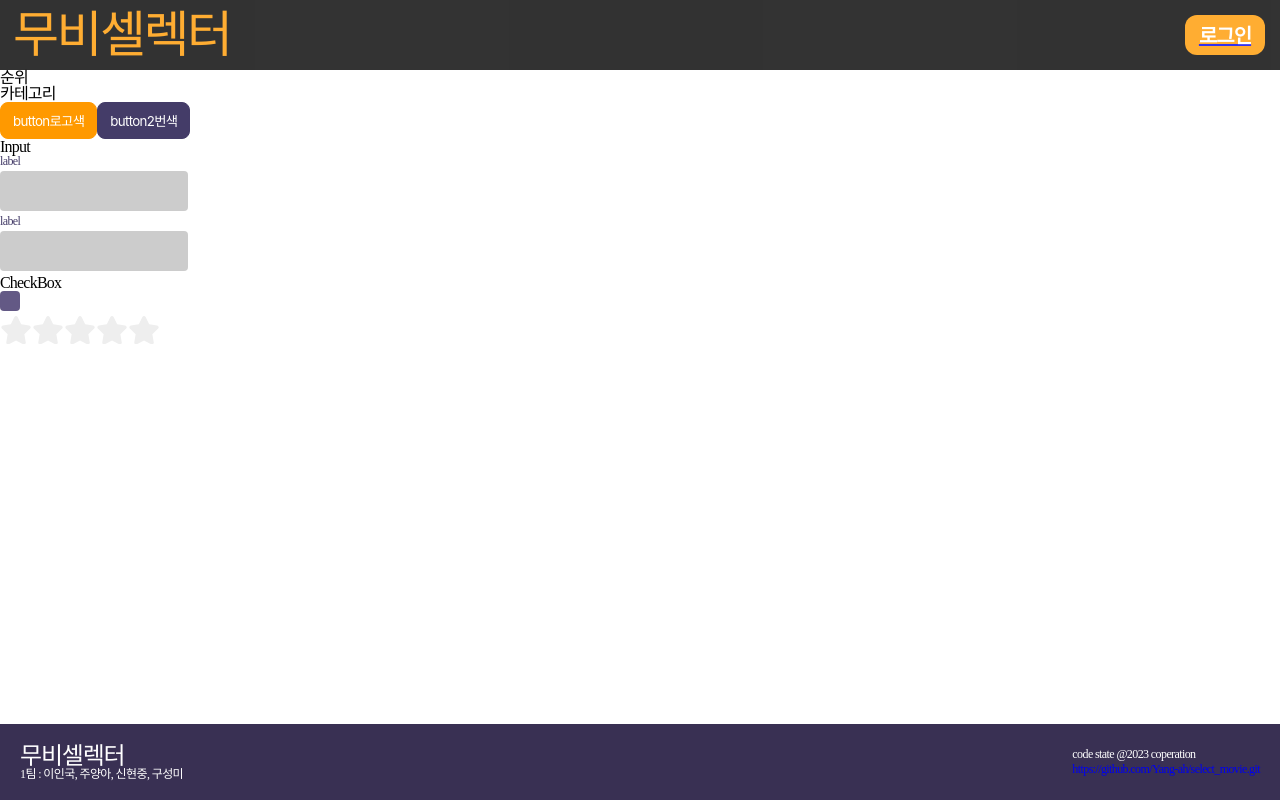
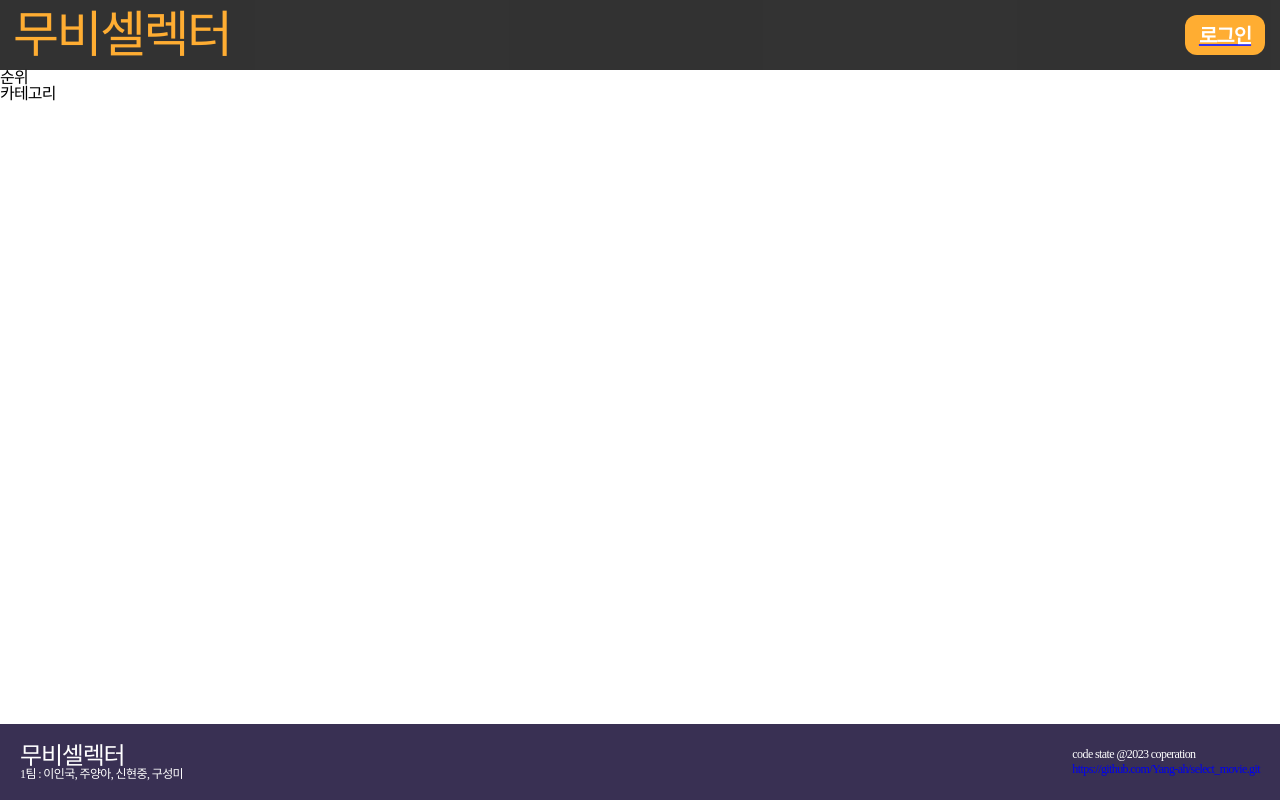
Before and after one commit to Yang-ah/select_movie, a React (Create React App) app: page / in a window 1280 px wide. Built offline with nearby package versions, Linux system fonts and the light colour scheme.

Commit message:
del togle, checkbox

```diff
--- a/src/pages/Detail/chart.js
+++ b/src/components/Common/Chart/index.js
@@ -1,6 +1,6 @@
 import React from "react";
 //yarn add recharts
-import { BarChart, Bar, XAxis, YAxis, Tooltip } from "recharts";
+import { BarChart, Bar, XAxis,  Tooltip } from "recharts";
 
 const data = [
   {
--- a/src/components/Common/CheckBox/checkBox.module.scss
+++ /dev/null
@@ -1,15 +0,0 @@
-@use "../../../styles/constants" as c;
-
-.wrapper {
-  position: relative;
-  display: inline-block;
-  width: 20px;
-  height: 20px;
-  cursor: pointer;
-  background-color: c.$C_PURPLE2;
-  border-radius: 4px;
-
-  > input:not(:checked) + svg {
-    display: none;
-  }
-}
--- a/src/components/Common/CheckBox/index.js
+++ /dev/null
@@ -1,15 +0,0 @@
-import React from "react";
-import cx from "classnames";
-import { SolidSquareCheckIcon } from "../../../assets/icon";
-import styles from "./checkBox.module.scss";
-
-const CheckBox = ({ className, ...props }) => {
-  return (
-    <label className={cx(styles.wrapper, className)}>
-      <input type="checkbox" readOnly hidden {...props} />
-      <SolidSquareCheckIcon />
-    </label>
-  );
-};
-
-export default CheckBox;
--- a/src/components/Common/Toggle/index.js
+++ /dev/null
@@ -1,15 +0,0 @@
-import React from "react";
-import cx from "classnames";
-
-import styles from "./toggle.module.scss";
-
-const Toggle = ({ className, ...props }) => {
-  return (
-    <label className={cx(styles.wrapper, className)}>
-      <input type="checkbox" hidden readOnly {...props} />
-      <span role="button" className={styles.button} />
-    </label>
-  );
-};
-
-export default Toggle;
--- a/src/components/Common/Toggle/toggle.module.scss
+++ /dev/null
@@ -1,29 +0,0 @@
-@use "../../../styles/constants" as c;
-
-.wrapper {
-  position: relative;
-  display: block;
-  width: 36px;
-  height: 20px;
-  cursor: pointer;
-  background-color: #cccccc;
-  border-radius: 40px;
-
-  .button {
-    position: absolute;
-    top: 50%;
-    transform: translateY(-50%);
-    width: 16px;
-    height: 16px;
-    border-radius: 50%;
-    left: 2px;
-    background-color: red;
-    transition: left 0.3s ease-in;
-  }
-
-  &:has(input:checked) {
-    .button {
-      left: calc(100% - 2px - 16px);
-    }
-  }
-}
--- a/src/components/Common/index.js
+++ b/src/components/Common/index.js
@@ -3,3 +3,4 @@ export { default as Input } from "./Input";
 export { default as Toggle } from "./Toggle";
 export { default as CheckBox } from "./CheckBox";
 export { default as Star } from "./Star";
+export { default as Chart } from "./Chart";
--- a/src/pages/Detail/index.js
+++ b/src/pages/Detail/index.js
@@ -1,10 +1,10 @@
-import Chart from "./chart";
+import { Chart } from "../../components";
 
 const Detail = () => {
     return (
       <section>
         <div>상세 페이지</div>
-        <Chart></Chart>
+        <Chart/>
       </section>
     );
   };
--- a/src/pages/Home/index.js
+++ b/src/pages/Home/index.js
@@ -2,34 +2,13 @@ import React, { useState } from "react";
 
 import styles from "./home.module.scss";
 
-import { Button, CheckBox, Input, Star } from "../../components";
 
 const Home = () => {
-  const [isChecked, setIsChecked] = useState(false);
-  const [isError, setIsError] = useState(false);
-
-  const onClickPrimaryButton = () => {
-    setIsError(!isError);
-  };
-
-  const onChangeToggle = (e) => {
-    const { checked } = e.currentTarget;
-    setIsChecked(checked);
-  };
 
   return (
     <section className={styles.wrapper}>
       <div>순위</div>
       <div>카테고리</div>
-
-      <Button onClick={onClickPrimaryButton}>button로고색</Button>
-        <Button color="secondary">button2번색</Button>
-        <h2>Input</h2>
-        <Input label="label" />
-        <Input label="label" errorText={isError && "errorText"} />
-        <h2>CheckBox</h2>
-        <CheckBox />
-        <Star/>
     </section>
   );
 };
```
